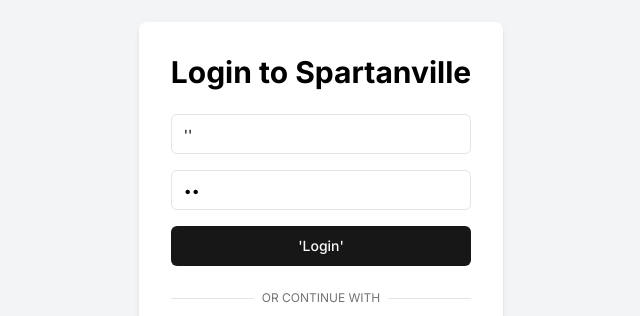
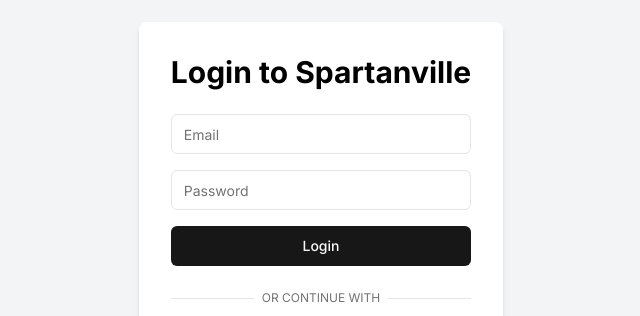
Before and after one commit to ryanrigor4/spartanville, a Next.js app: page /login in a window 1280 px wide. Shown: the part 150-466 px from the top of the page, without its empty margins (319-959 px from the left). Built offline with nearby package versions, Linux system fonts and the light colour scheme; no server answers.

Commit message:
implement sign in with google

```diff
--- a/components/login-form.tsx
+++ b/components/login-form.tsx
@@ -1,20 +1,23 @@
 "use client";
 
-import { useState } from "react";
+import { useState, useEffect } from "react";
 import { useRouter } from "next/navigation";
 import { Button } from "@/components/ui/button";
 import { Input } from "@/components/ui/input";
 import { Separator } from "@/components/ui/separator";
 import { FcGoogle } from "react-icons/fc";
-import { signInWithEmailAndPassword } from "firebase/auth";
+import { signInWithEmailAndPassword, AuthError } from "firebase/auth";
 import { auth } from "@/app/firebase/config";
+import { useSignInWithGoogle } from "react-firebase-hooks/auth";
 
 export function LoginForm() {
-  const [email, setEmail] = useState("''");
-  const [password, setPassword] = useState("''");
+  const [email, setEmail] = useState("");
+  const [password, setPassword] = useState("");
   const [isLoggingIn, setIsLoggingIn] = useState(false);
   const [error, setError] = useState("");
   const router = useRouter();
+  const [signInWithGoogle, user, loading, googleError] =
+    useSignInWithGoogle(auth);
 
   const handleSubmit = async (e: React.FormEvent) => {
     e.preventDefault();
@@ -28,11 +31,12 @@
         description: "Welcome back to Spartanville!",
       });
       router.push("/home");
-    } catch (error: any) {
+    } catch (error) {
       let errorMessage = "Failed to login. Please try again.";
+      const authError = error as AuthError;
 
       // Handle specific Firebase auth errors
-      switch (error.code) {
+      switch (authError.code) {
         case "auth/invalid-email":
           errorMessage = "Invalid email address.";
           break;
@@ -57,18 +61,20 @@
     }
   };
 
-  const handleGoogleSignIn = async () => {
-    // Here you would implement the Google Sign-In logic
-    // For now, we'll just simulate a delay and successful login
-    setIsLoggingIn(true);
-    await new Promise((resolve) => setTimeout(resolve, 1000));
-    setIsLoggingIn(false);
-    console.log({
-      title: "Logged in with Google",
-      description: "Welcome to Spartanville!",
-    });
-    router.push("/home");
-  };
+  // Handle successful Google sign-in
+  useEffect(() => {
+    if (user) {
+      router.push("/home");
+    }
+  }, [user, router]);
+
+  // Handle Google sign-in error
+  useEffect(() => {
+    if (googleError) {
+      setError(googleError.message);
+      console.error("Google sign-in error:", googleError);
+    }
+  }, [googleError]);
 
   return (
     <div className="space-y-6">
@@ -94,8 +100,12 @@
             required
           />
         </div>
-        <Button type="submit" className="w-full" disabled={isLoggingIn}>
-          {isLoggingIn ? "'Logging in...'" : "'Login'"}
+        <Button
+          type="submit"
+          className="w-full"
+          disabled={isLoggingIn || loading}
+        >
+          {isLoggingIn ? "Logging in..." : "Login"}
         </Button>
       </form>
 
@@ -113,11 +123,11 @@
       <Button
         variant="outline"
         className="w-full"
-        onClick={handleGoogleSignIn}
-        disabled={isLoggingIn}
+        onClick={() => signInWithGoogle()}
+        disabled={isLoggingIn || loading}
       >
         <FcGoogle className="mr-2 h-4 w-4" />
-        Sign in with Google
+        {loading ? "Signing in..." : "Sign in with Google"}
       </Button>
     </div>
   );
```
